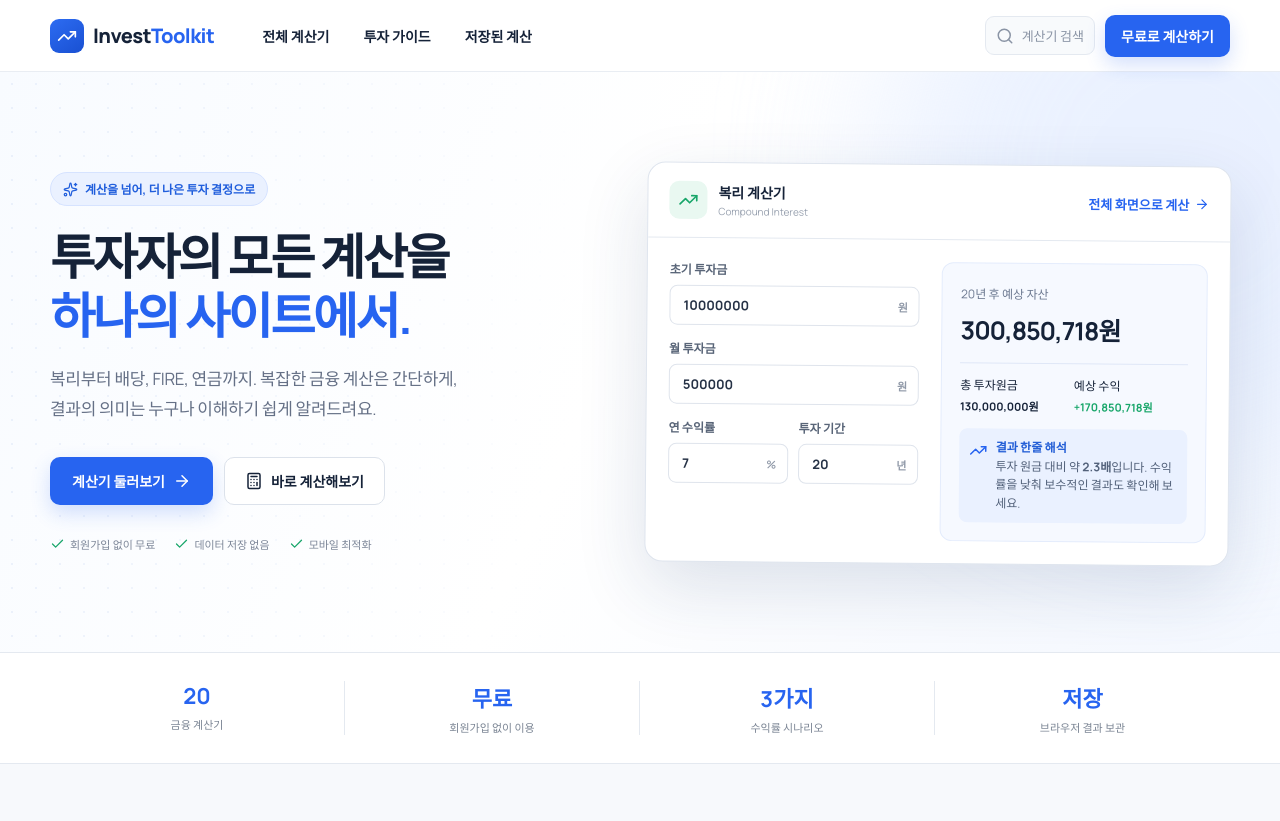
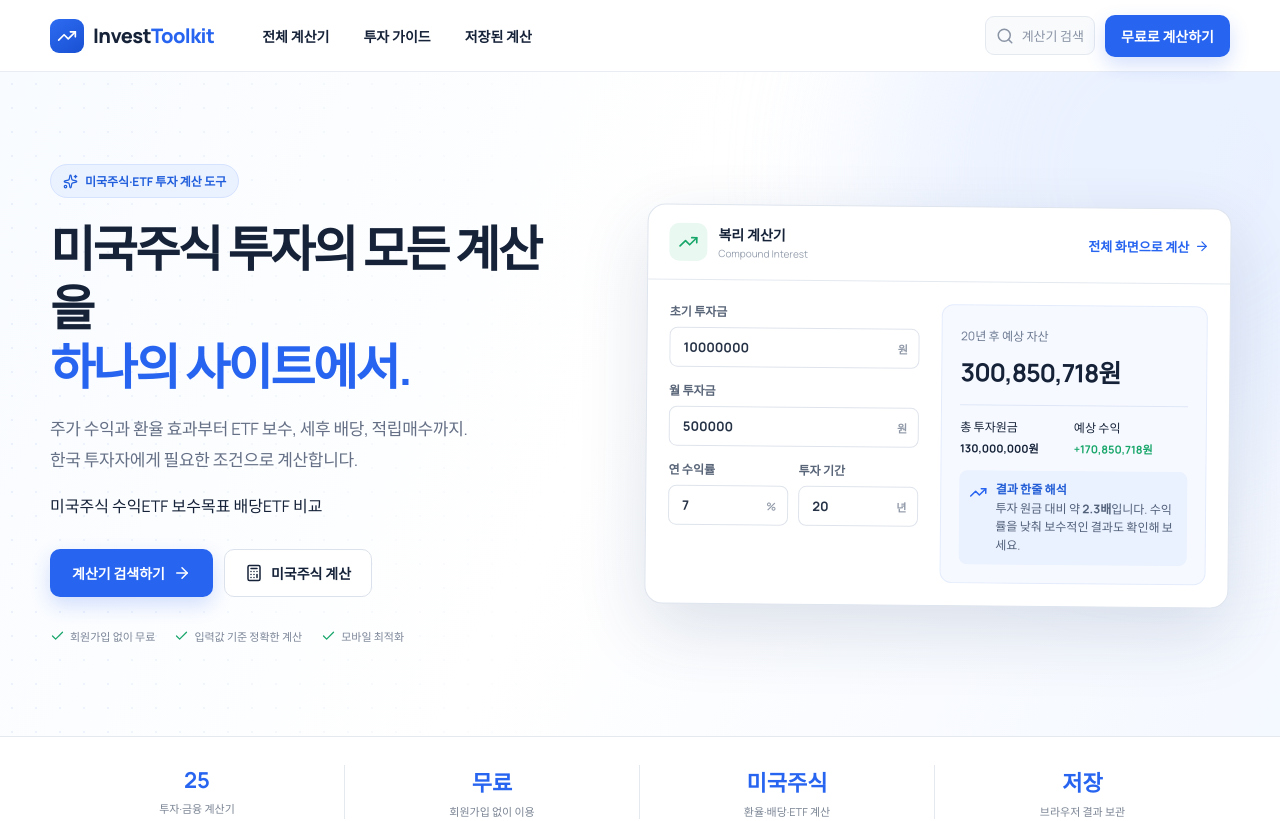
Before and after one commit to youngrae-debug/investtoolkit, a Next.js app: page / in a window 1280 px wide. Shown: the top 821 px of the page. Built offline with nearby package versions, Linux system fonts and the light colour scheme.

Commit message:
Focus product on US stocks and ETFs

```diff
--- a/app/page.tsx
+++ b/app/page.tsx
@@ -27,10 +27,10 @@ export default function Home(){
  return <main>
   <header><div className="nav wrap"><a className="brand" href="/"><span className="brandmark"><TrendingUp size={20}/></span><span>Invest<span>Toolkit</span></span></a><nav><a href="/calculators">전체 계산기</a><a href="#guide">투자 가이드</a><a href="/saved">저장된 계산</a></nav><div className="navActions"><a className="search" href="/calculators"><Search size={18}/><span>계산기 검색</span></a><a className="primary small" href="/calculators">무료로 계산하기</a></div><button className="mobileMenu" onClick={()=>setMenu(!menu)}>{menu?<X/>:<Menu/>}</button></div>{menu&&<div className="mobileNav"><a href="/calculators">전체 계산기</a><a href="#guide">투자 가이드</a><a href="/saved">저장된 계산</a><a className="primary" href="/calculators">무료로 계산하기</a></div>}</header>
 
-  <section className="hero"><div className="heroGlow"></div><div className="wrap heroGrid"><div className="heroCopy"><div className="eyebrow"><Sparkles size={15}/> 계산을 넘어, 더 나은 투자 결정으로</div><h1>투자자의 모든 계산을<br/><em>하나의 사이트에서.</em></h1><p>복리부터 배당, FIRE, 연금까지. 복잡한 금융 계산은 간단하게,<br className="desktop"/> 결과의 의미는 누구나 이해하기 쉽게 알려드려요.</p><div className="heroCtas"><a className="primary" href="#calculator">계산기 둘러보기 <ArrowRight size={18}/></a><a className="secondary" href="#calculator"><Calculator size={18}/> 바로 계산해보기</a></div><div className="trust"><span><Check/>회원가입 없이 무료</span><span><Check/>데이터 저장 없음</span><span><Check/>모바일 최적화</span></div></div>
+  <section className="hero"><div className="heroGlow"></div><div className="wrap heroGrid"><div className="heroCopy"><div className="eyebrow"><Sparkles size={15}/> 미국주식·ETF 투자 계산 도구</div><h1>미국주식 투자의 모든 계산을<br/><em>하나의 사이트에서.</em></h1><p>주가 수익과 환율 효과부터 ETF 보수, 세후 배당, 적립매수까지.<br className="desktop"/> 한국 투자자에게 필요한 조건으로 계산합니다.</p><div className="usQuick"><a href="/calculators/us-stock-total-return">미국주식 수익</a><a href="/calculators/etf-expense-ratio">ETF 보수</a><a href="/calculators/dividend-income-goal">목표 배당</a><a href="/calculators/us-etf-comparison">ETF 비교</a></div><div className="heroCtas"><a className="primary" href="/calculators">계산기 검색하기 <ArrowRight size={18}/></a><a className="secondary" href="/calculators/us-stock-total-return"><Calculator size={18}/> 미국주식 계산</a></div><div className="trust"><span><Check/>회원가입 없이 무료</span><span><Check/>입력값 기준 정확한 계산</span><span><Check/>모바일 최적화</span></div></div>
   <div className="preview" id="calculator"><div className="previewTop"><div><span className="miniIcon"><TrendingUp/></span><div><strong>복리 계산기</strong><small>Compound Interest</small></div></div><a href="/calculators/compound-interest">전체 화면으로 계산 <ArrowRight/></a></div><div className="previewBody"><div className="fields"><label>초기 투자금<div><input value={principal} onChange={e=>setPrincipal(+e.target.value.replace(/\D/g,''))}/><span>원</span></div></label><label>월 투자금<div><input value={monthly} onChange={e=>setMonthly(+e.target.value.replace(/\D/g,''))}/><span>원</span></div></label><div className="fieldRow"><label>연 수익률<div><input value={rate} onChange={e=>setRate(+e.target.value)}/><span>%</span></div></label><label>투자 기간<div><input value={years} onChange={e=>setYears(+e.target.value)}/><span>년</span></div></label></div></div><div className="result"><span>{years}년 후 예상 자산</span><strong>{formatWon(result.future)}</strong><div className="resultGrid"><div><small>총 투자원금</small><b>{formatWon(result.invested)}</b></div><div><small>예상 수익</small><b className="up">+{formatWon(result.profit)}</b></div></div><div className="ai"><TrendingUp/><p><b>결과 한줄 해석</b><br/>투자 원금 대비 약 <strong>{(result.future/result.invested).toFixed(1)}배</strong>입니다. 수익률을 낮춰 보수적인 결과도 확인해 보세요.</p></div></div></div></div></div></section>
 
-  <section className="stats"><div className="wrap"><div><strong>20</strong><span>금융 계산기</span></div><div><strong>무료</strong><span>회원가입 없이 이용</span></div><div><strong>3가지</strong><span>수익률 시나리오</span></div><div><strong>저장</strong><span>브라우저 결과 보관</span></div></div></section>
+  <section className="stats"><div className="wrap"><div><strong>25</strong><span>투자·금융 계산기</span></div><div><strong>무료</strong><span>회원가입 없이 이용</span></div><div><strong>미국주식</strong><span>환율·배당·ETF 계산</span></div><div><strong>저장</strong><span>브라우저 결과 보관</span></div></div></section>
 
   <section className="tools section" id="tools"><div className="wrap"><div className="sectionHead"><div><span>CALCULATORS</span><h2>필요한 계산기를 찾아보세요</h2><p>투자부터 대출, 연금까지 금융 생활에 필요한 계산을 한곳에 모았습니다.</p></div><a href="/calculators">전체 계산기 보기 <ArrowRight/></a></div><div className="filters"><button className="active">전체</button><button>투자</button><button>ETF</button><button>미국주식</button><button>금융</button></div><div className="cardGrid">{calculators.slice(0,8).map((c,i)=><a className="toolCard" href={`/calculators/${calculatorSlugs[i]}`} key={c.name}><div className={`toolIcon ${c.color}`}><c.icon/></div>{c.tag&&<span className={`tag ${c.tag==='NEW'?'new':''}`}>{c.tag}</span>}<h3>{c.name}</h3><p>{c.desc}</p><span className="go">계산하기 <ArrowRight/></span></a>)}</div><a className="more" href="/calculators">20개 계산기 모두 보기 <ArrowRight/></a></div></section>
 
```
